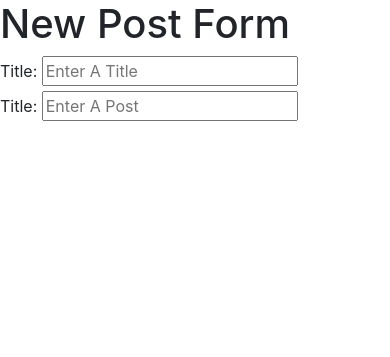
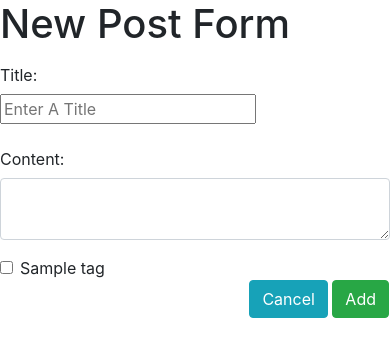
Before and after one commit to CalebMacLean/sqlalchemyExercise, a Flask app: template templates/new_post_form.html in a window 390 px wide. Shown: the top 357 px of the page. Run offline with Flask 3, Linux system fonts and the light colour scheme; the template is opened without the code that fills it: most values are stand-ins (such as "Sample title", 1, 10 or a date in 2020); parts of the project's set-up code (start-up, migrations or seed data) failed here and were passed over; some libraries are stand-ins or nearby versions.

Commit message:
Part Three Completed

```diff
--- a/app.py
+++ b/app.py
@@ -1,6 +1,6 @@
 from flask import Flask, request, redirect, render_template, flash
 from flask_debugtoolbar import DebugToolbarExtension
-from models import db, connect_db, User, Post
+from models import db, connect_db, User, Post, Tag, PostTag
 
 app = Flask(__name__)
 app.config['SQLALCHEMY_DATABASE_URI'] = "postgresql:///blogly"
@@ -128,7 +128,7 @@ def show_posts(post_id):
     """Show posts"""
 
     post = Post.query.get_or_404(post_id)
-    return render_template('posts.html')
+    return render_template('post.html')
 
 @app.route('/posts/<int:post_id>/edit')
 def edit_form(post_id):
@@ -162,3 +162,76 @@ def delete_post(post_id):
     flash(f"Post '{post.title}' deleted")
 
     return redirect(f"/users/{post.user_id}")
+
+###########################################################################################
+# Tag Routes
+
+@app.route('/tags')
+def list_tags():
+    """Render a list of tags, with links to the tag detail page"""
+
+    tags = Tag.query.order_by(Tag.name).all()
+
+    return render_template('tags.html', tags=tags)
+
+@app.route('/tags/<int:tag_id>')
+def show_tag(tag_id):
+    """Show detail about a tag. With links to edit form and to delete."""
+
+    tag = Tag.query.get_or_404(tag_id)
+
+    return render_template('tag.html', tag=tag)
+
+@app.route('/tags/new')
+def new_tag_form():
+    """Shows a form to add a new tag."""
+
+    posts = Post.query.all()
+    return render_template('new_tag_form.html', posts=posts)
+
+@app.route('/tags/new', methods=['POST'])
+def create_tag():
+    """Create a new tag object"""
+
+    post_ids = [int(num) for num in request.form.getlist("posts")]
+    posts = Post.query.filter(Post.id.in_(post_ids)).all()
+    new_tag = Tag(name=request.form['name'], posts=posts)
+
+    db.session.add(new_tag)
+    db.session.commit()
+    flash(f"Tag '{new_tag.name}' added.")
+
+    return redirect('/tags')
+
+@app.route('/tags/<int:tag_id>/edit')
+def edit_tag_form(tag_id):
+    """Show edit form for a tag."""
+    tag = Tag.query.get_or_404(tag_id)
+
+    return render_template('edit_tag_form.html', tag=tag)
+
+@app.route('/tags/<int:tag_id>/edit', methods=['POST'])
+def edit_tag(tag_id):
+    """Process edit form, edit tag, and redirct to tags list."""
+
+    tag = Tag.query.get_or_404(tag_id)
+    tag.name = request.form['name']
+    post_ids = [int(num) for num in request.form.getlist("posts")]
+    tag.posts = Post.query.filter(Post.id.in_(post_ids)).all()
+
+    db.session.add(tag)
+    db.session.commit()
+    flash(f"Tag '{tag.name}' edited.")
+
+    return redirect('/tags')
+
+@app.route('/tags/<int:tag_id>/delete', methods=['POST'])
+def delete_tag(tag_id):
+    """Delete a tag."""
+
+    tag = Tag.query.get_or_404(tag_id)
+    db.session.delete(tag)
+    db.session.commit()
+    flash(f"Tag {tag.name} deleted.")
+
+    return redirect('/tags')
--- a/templates/new_post_form.html
+++ b/templates/new_post_form.html
@@ -6,14 +6,38 @@
 <h1>New Post Form</h1>
 
 <form method="POST">
-    <div class="input-container">
-        <label for="title-input">Title: </label>
-        <input type="text" name="title-input" id="title-input" placeholder="Enter A Title">
+    <div class="form-group row">
+        <label for="title" class="col-sm-2 col-form-label">Title: </label>
+        <div class="col-sm-10">
+            <input type="text" name="title" id="title" placeholder="Enter A Title">
+        </div>
     </div>
 
-    <div class="input-container">
-        <label for="post-input">Title: </label>
-        <input type="text" name="post-input" id="post-input" placeholder="Enter A Post">
+    <div class="form-group row">
+        <label for="content" class="col-sm-2 col-form-label">Content: </label>
+        <div class="col-sm-10">
+            <textarea name="content" id="content" class="form-control"></textarea>
+        </div>
+    </div>
+
+    <div class="form-check">
+        {% for tag in tags %}
+        <div>
+            <input class="form-check-input"
+                    type="checkbox"
+                    value = {{tag.id}}
+                    id="tag_{{tag.id}}"
+                    name="tags">
+            <label for="tag_{{tag.id}}" class="form-check-label">{{ tag.name }}</label>
+        </div>
+        {% endfor %}
+    </div>
+
+    <div class="form-group row">
+        <div class="ml-auto mr-3">
+            <a href="/users/{{user.id}}" class="btn btn-info">Cancel</a>
+            <button type="submit" class="btn btn-success">Add</button>
+        </div>
     </div>
 </form>
 {% endblock %}
```
Also changed, not shown: models.py (+26 -3 lines), templates/edit_post_form.html (+16 -0 lines), templates/edit_tag_form.html (added, +55 -0 lines), templates/new_tag_form.html (added, +45 -0 lines), templates/post.html (+14 -5 lines), templates/tags.html (added, +19 -0 lines), templates/tag.html (added).
